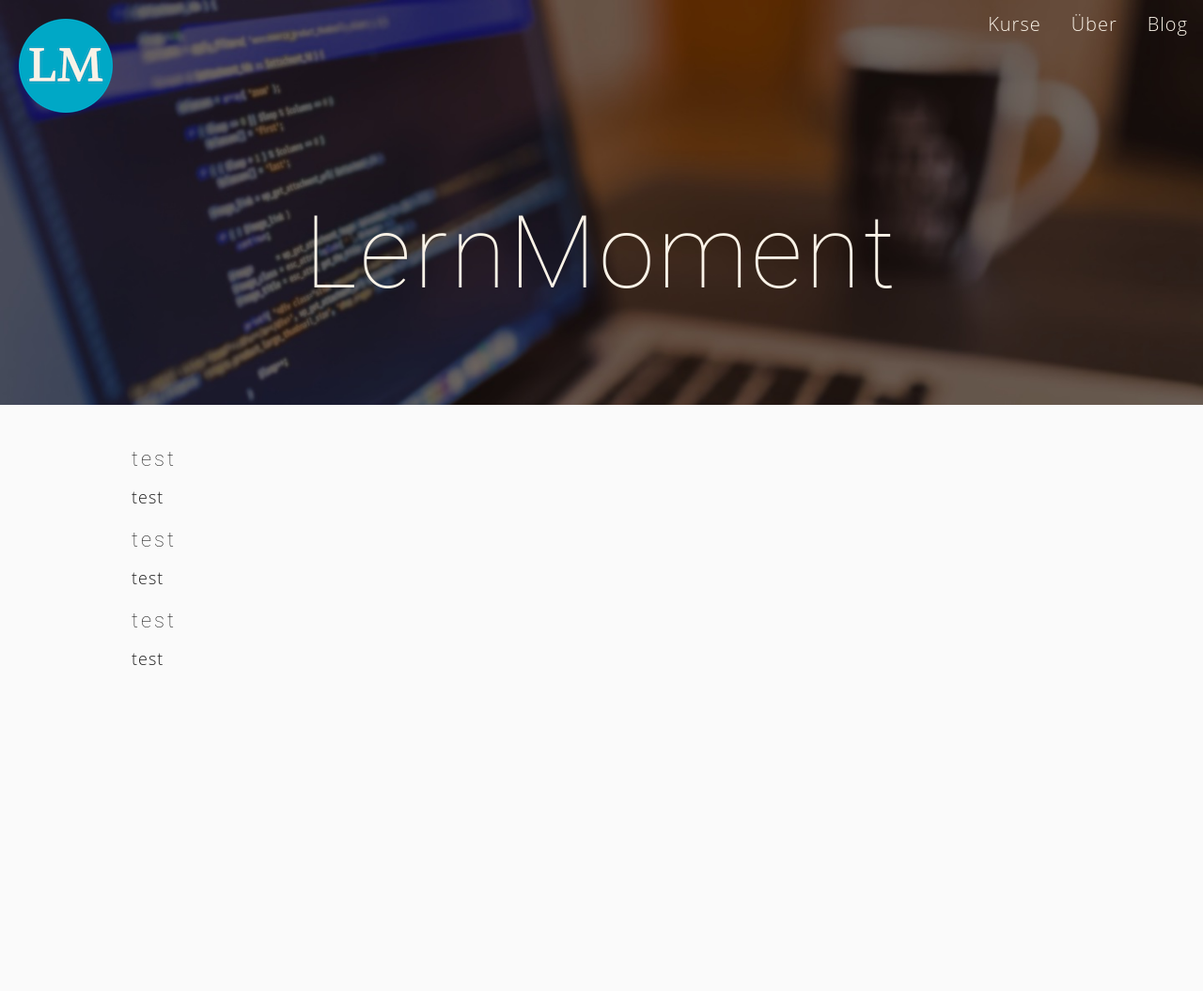
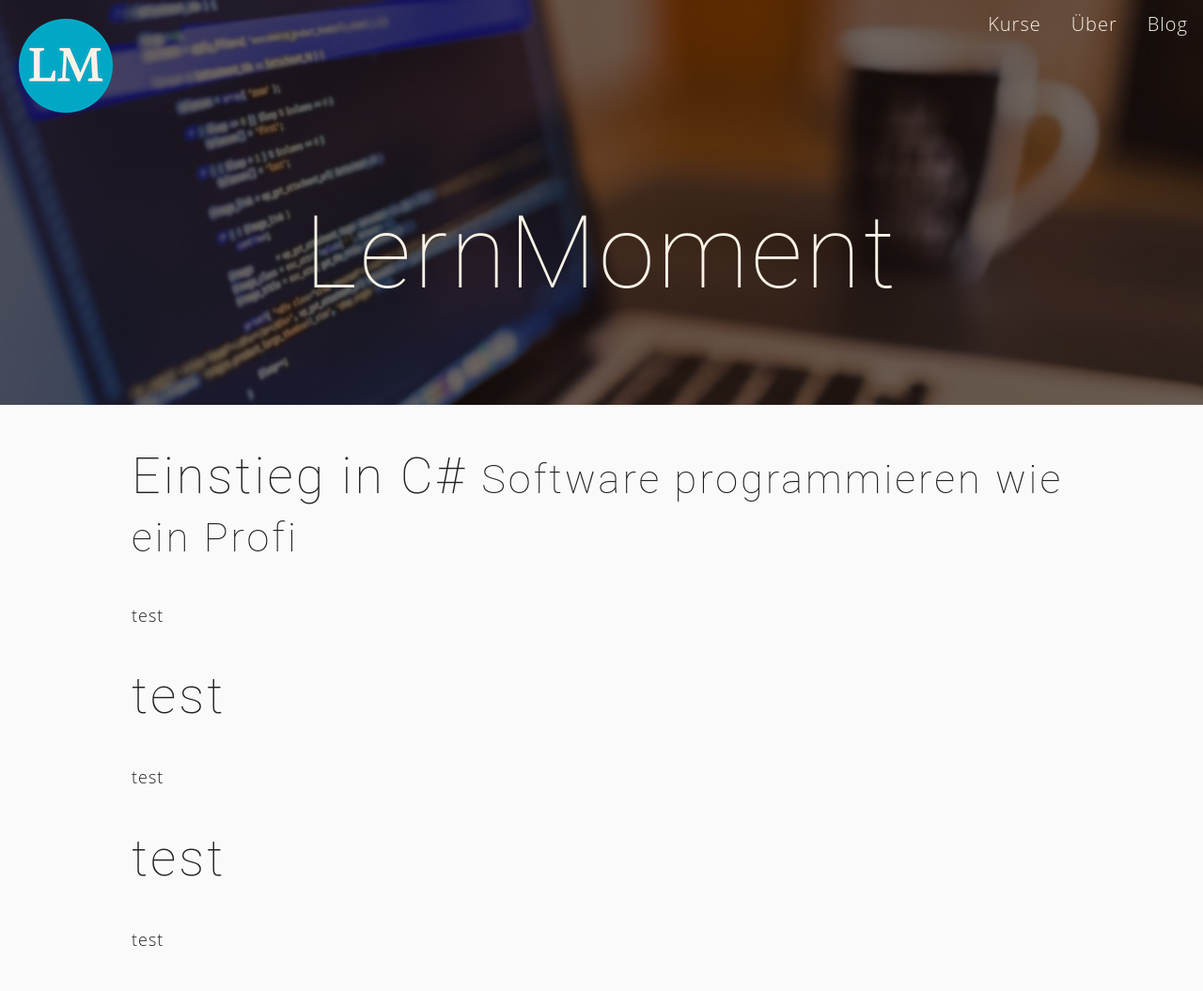
Before and after one commit to LernMoment/LernMoment.de-2.0, a Jekyll site: the page built from courses.html, in a window 1280 px wide. Shown: the whole page at 94% size. Built offline with Jekyll 4.4.1, drawn with Linux system fonts in a browser that asks for light colours; comment, search, counter and statistics services are not loaded; before the commit the page ends 900 px from its top, so only the background shows below that.

Commit message:
social media optimisation, first step for courses

```diff
--- a/_includes/nav.html
+++ b/_includes/nav.html
@@ -6,14 +6,14 @@
   </div>
   <ul>
     <li>
-      <a href="/courses.html" title="Kurse">Kurse</a>
+      <a href="/courses.html" title="LernMoment Kurse">Kurse</a>
     </li>
     <li>
-      <a href="/about.html" title="Über">Über</a>
+      <a href="/about.html" title="Über LernMoment">Über</a>
     </li>
     <li>
-      <a href="/blog.html" title="Blog">Blog</a>
+      <a href="/blog.html" title="LernMoment Blog">Blog</a>
     </li>
+    <div class="addthis_inline_follow_toolbox"></div>
   </ul>
-  <div class="addthis_inline_follow_toolbox"></div>
 </nav>
--- a/assets/sass/base/_root.scss
+++ b/assets/sass/base/_root.scss
@@ -137,3 +137,15 @@
   padding-left: 5vw;
   padding-right: 5vw;
 }
+
+.addthis_default_style {
+  // Hacking AddThis default style
+  position: absolute;
+  right: 16px;
+  top: 56px;
+}
+
+#cookie-bar {
+  // Hacking CookieBar z-index to show it over AddThis
+  z-index: 10000;
+}
--- a/courses.html
+++ b/courses.html
@@ -2,17 +2,20 @@
 layout: page
 ---
 
-<section id="c-sharp-beginner">
-  <h3>test</h3>
+<section class="course" id="c-sharp-beginner">
+  <h2>
+    Einstieg in C#
+    <small>Software programmieren wie ein Profi</small>
+  </h2>
   <p>test</p>
 </section>
 
-<section id="github-beginner">
-  <h3>test</h3>
+<section class="course" id="github-beginner">
+  <h2>test</h2>
   <p>test</p>
 </section>
 
-<section id="github-tutorial">
-  <h3>test</h3>
+<section class="course" id="github-tutorial">
+  <h2>test</h2>
   <p>test</p>
 </section>
```
